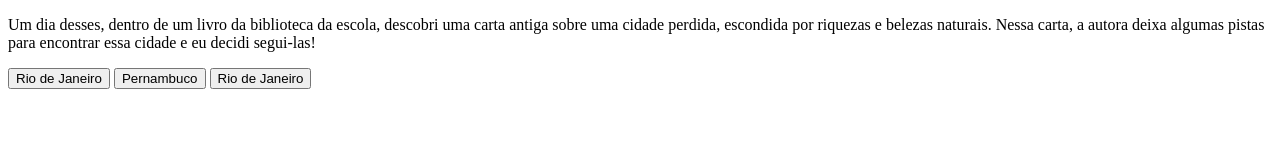
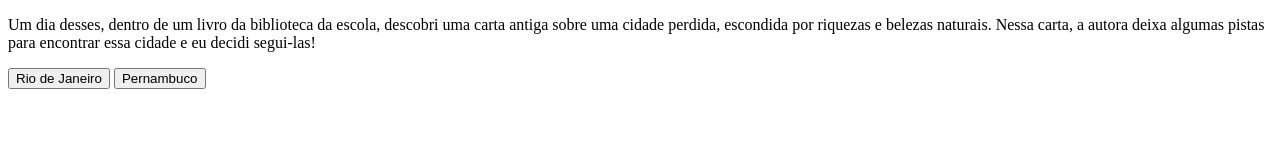
Before and after one commit to estudantealura18/cidadeperdida, a plain HTML site: page index.html in a window 1280 px wide. Drawn offline with Linux system fonts and the light colour scheme.

Commit message:
Update index.html

```diff
--- a/index.html
+++ b/index.html
@@ -10,7 +10,7 @@
           <div>
              <p>Um dia desses, dentro de um livro da biblioteca da escola, descobri uma carta antiga sobre uma cidade perdida, escondida por riquezas e belezas naturais. Nessa carta, a autora deixa algumas pistas para encontrar essa cidade e eu decidi segui-las!</p>
        	<button class="btn-proximo" data-proximo="1">Rio de Janeiro</button>
-        <button class="btn-proximo" data-proximo="2">Pernambuco</button> <button> Rio de Janeiro </button>
+        <button class="btn-proximo" data-proximo="2">Pernambuco</button>
           </div>
     </main>
 
```
